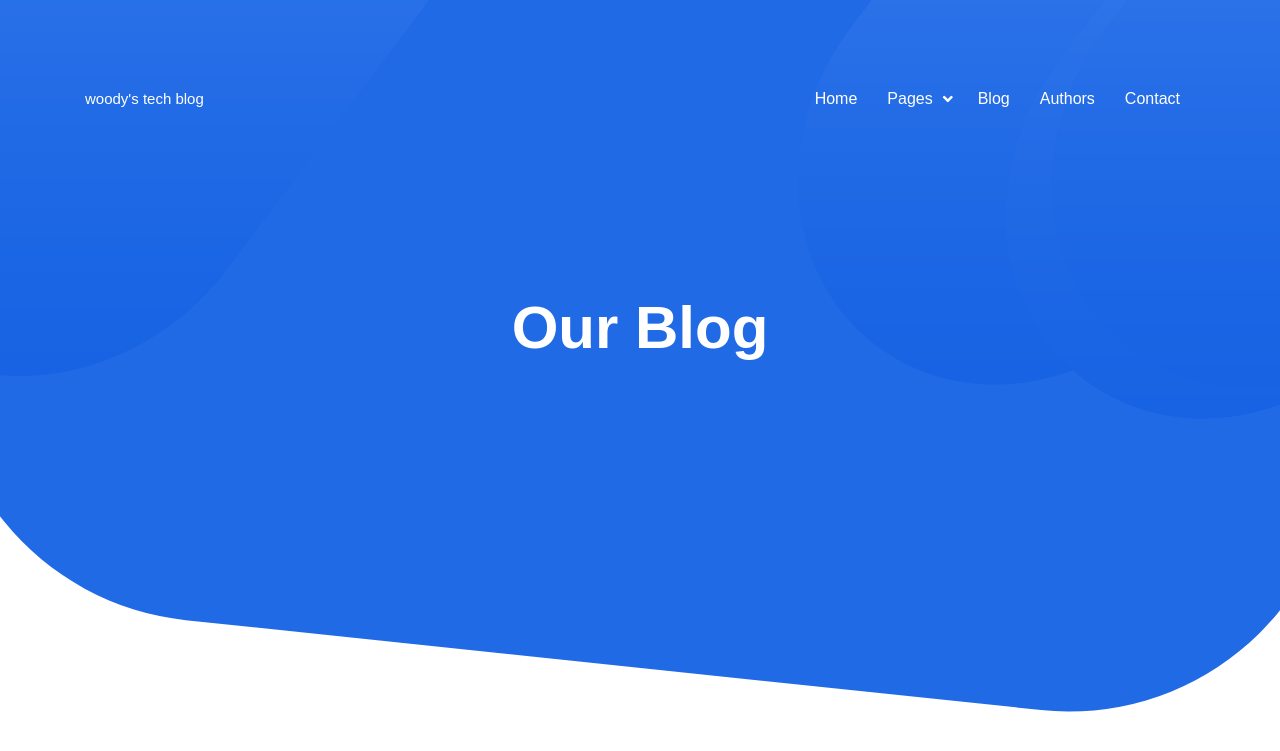
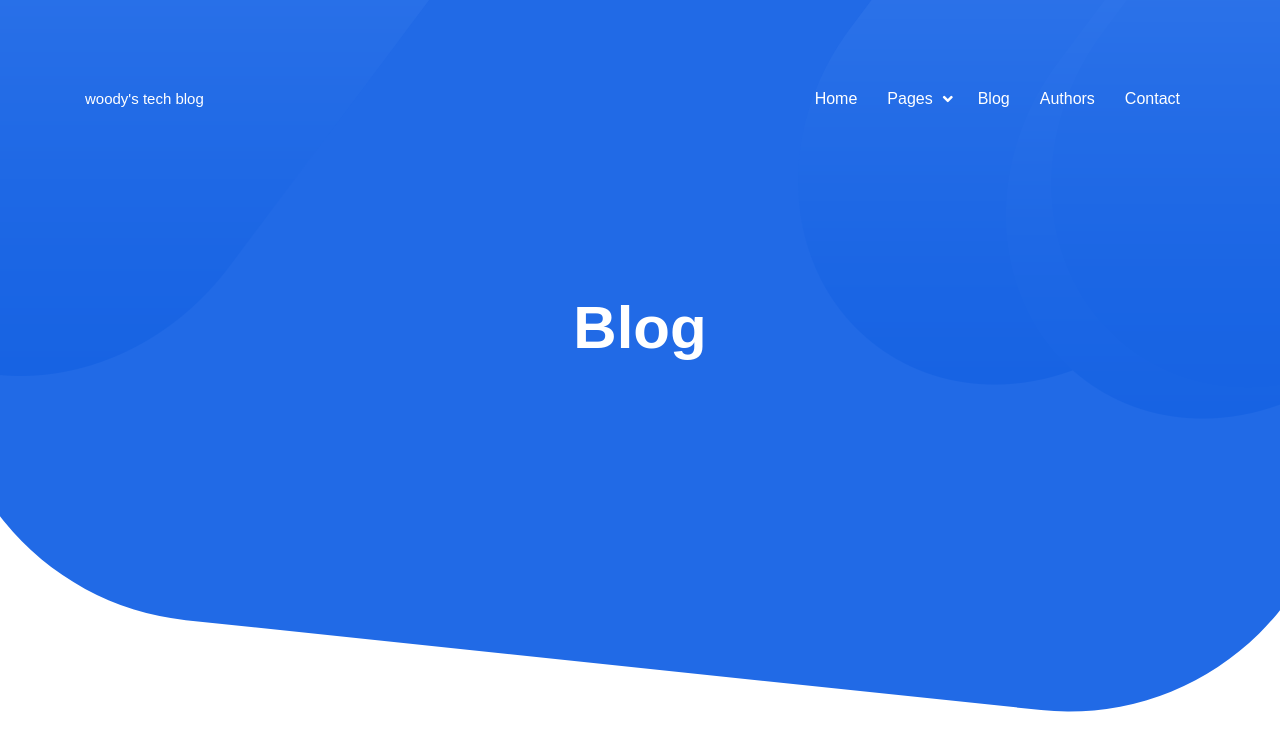
Before and after one commit to yuuisang/yuuisang.github.io, a Jekyll site: the page built from blog.html, in a window 1280 px wide and 900 px high. Shown: the top 751 px of the window. Built offline with Jekyll 4.4.1, drawn with Linux system fonts in a browser that asks for light colours; some web fonts are replaced; the list of posts is cut into pages by our own code.

Commit message:
theme set

```diff
--- a/authors.html
+++ b/authors.html
@@ -11,7 +11,7 @@
          <!--{% for author in site.authors %}-->
    		  {% assign filtered_posts = site.posts | where: 'author', page.short_name %}
 
-               <div class="col-sm-6  col-md-4">
+               <div class="col-sm-1  col-md-1">
                <article class="author-post"  data-aos="fade-up">
                   <div class="author-img"><a href="{{ author.url  | relative_url}}"><img src="{{ author.image | relative_url}}" alt="{{ author.name }}"/></a></div>
                   <div class="author-content">
--- a/blog.html
+++ b/blog.html
@@ -1,6 +1,6 @@
 ---
 layout: blog
-title: Our Blog
+title: Blog
 permalink: /blog
 pagination:
   enabled: true
```
